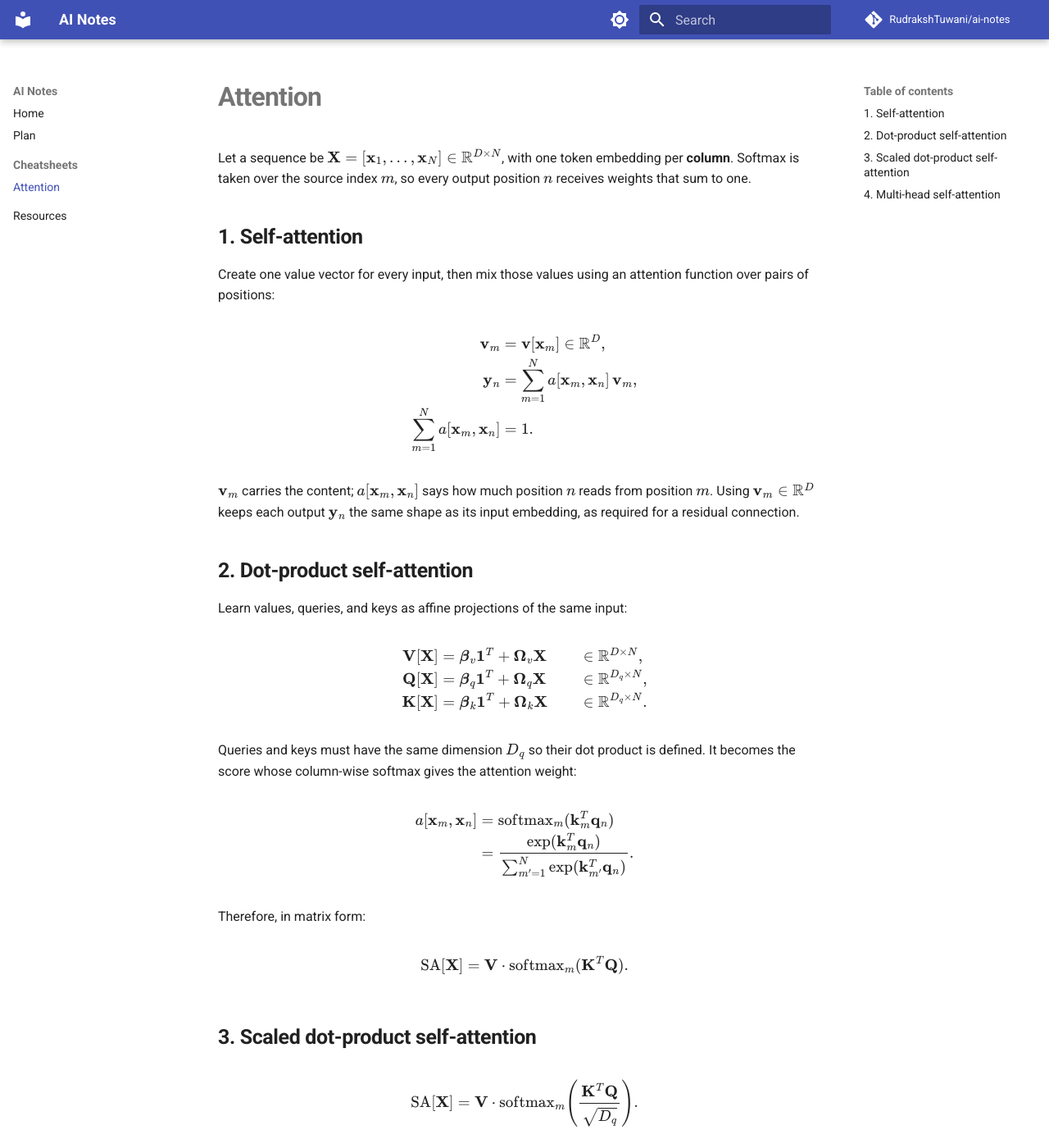
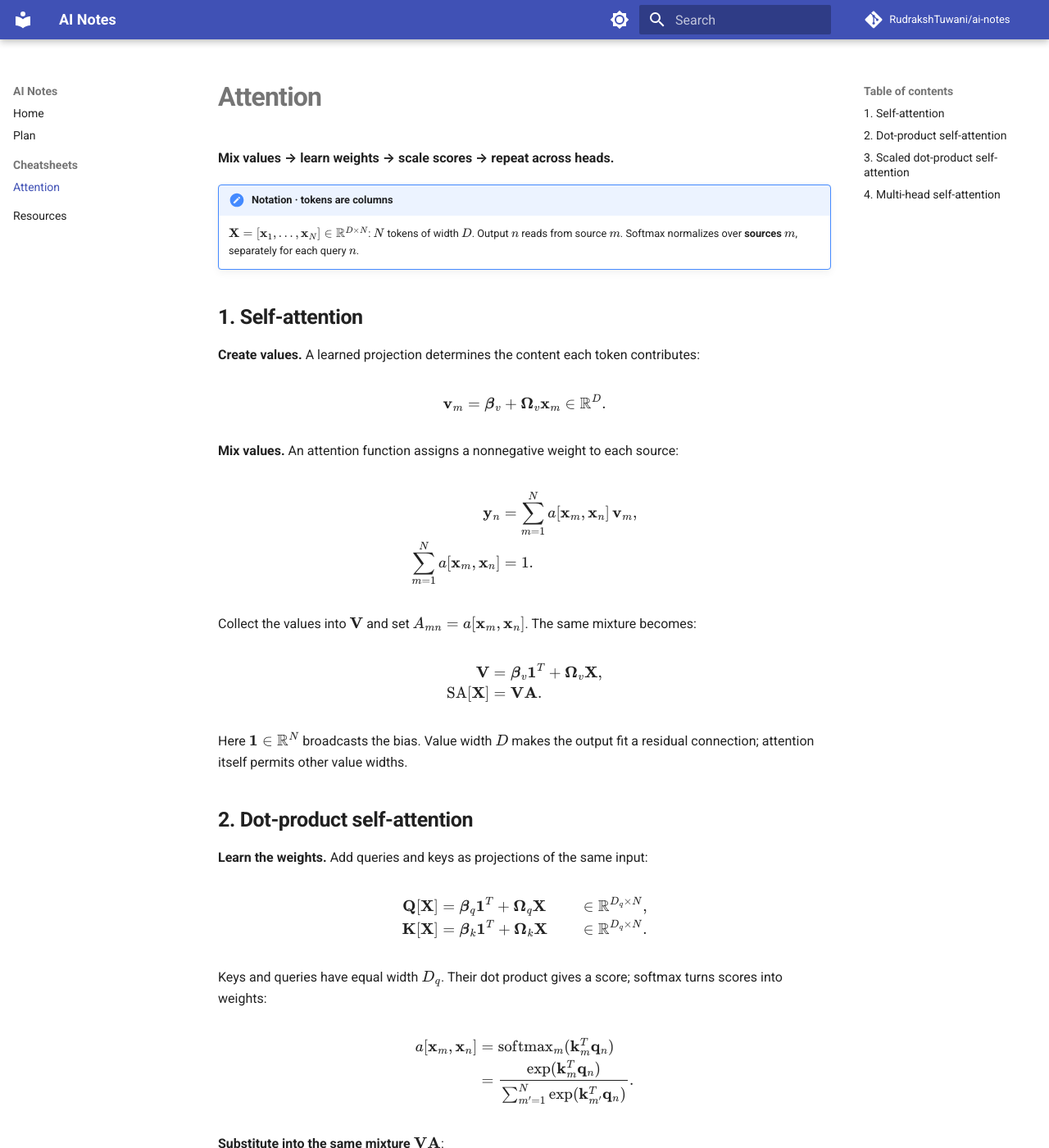
Before and after one commit to RudrakshTuwani/ai-notes, an MkDocs documentation site: the page built from docs/cheatsheets/attention.md, in a window 1280 px wide and 1400 px high. Shown: the whole window at 82% size. Built offline with MkDocs 1.6.1 and Material for MkDocs 9.7.7, drawn with Linux system fonts in a browser that asks for light colours; comment, search, counter and statistics services are not loaded; some of the changed text lies outside the part shown.

Commit message:
Clarify attention cheatsheet progression and callouts

```diff
--- a/docs/cheatsheets/attention.md
+++ b/docs/cheatsheets/attention.md
@@ -1,15 +1,24 @@
 # Attention
 
-Let a sequence be $\mathbf{X}=[\mathbf{x}_1,\ldots,\mathbf{x}_N]\in\mathbb{R}^{D\times N}$, with one token embedding per **column**. Softmax is taken over the source index $m$, so every output position $n$ receives weights that sum to one.
+**Mix values → learn weights → scale scores → repeat across heads.**
+
+!!! note "Notation · tokens are columns"
+
+    $\mathbf{X}=[\mathbf{x}_1,\ldots,\mathbf{x}_N]\in\mathbb{R}^{D\times N}$: $N$ tokens of width $D$. Output $n$ reads from source $m$. Softmax normalizes over **sources $m$**, separately for each query $n$.
 
 ## 1. Self-attention
 
-Create one value vector for every input, then mix those values using an attention function over pairs of positions:
+**Create values.** A learned projection determines the content each token contributes:
+
+$$
+\mathbf{v}_m=\boldsymbol{\beta}_v+\boldsymbol{\Omega}_v\mathbf{x}_m
+\in\mathbb{R}^{D}.
+$$
+
+**Mix values.** An attention function assigns a nonnegative weight to each source:
 
 $$
 \begin{aligned}
-\mathbf{v}_m
-  &=\mathbf{v}[\mathbf{x}_m]\in\mathbb{R}^{D},\\
 \mathbf{y}_n
   &=\sum_{m=1}^{N}a[\mathbf{x}_m,\mathbf{x}_n]\,\mathbf{v}_m,\\
 \sum_{m=1}^{N}a[\mathbf{x}_m,\mathbf{x}_n]
@@ -17,21 +26,29 @@ $$
 \end{aligned}
 $$
 
-$\mathbf{v}_m$ carries the content; $a[\mathbf{x}_m,\mathbf{x}_n]$ says how much position $n$ reads from position $m$. Using $\mathbf{v}_m\in\mathbb{R}^{D}$ keeps each output $\mathbf{y}_n$ the same shape as its input embedding, as required for a residual connection.
+Collect the values into $\mathbf{V}$ and set $A_{mn}=a[\mathbf{x}_m,\mathbf{x}_n]$. The same mixture becomes:
+
+$$
+\begin{aligned}
+\mathbf{V}&=\boldsymbol{\beta}_v\mathbf{1}^{T}+\boldsymbol{\Omega}_v\mathbf{X},\\
+\operatorname{SA}[\mathbf{X}]&=\mathbf{V}\mathbf{A}.
+\end{aligned}
+$$
+
+Here $\mathbf{1}\in\mathbb{R}^{N}$ broadcasts the bias. Value width $D$ makes the output fit a residual connection; attention itself permits other value widths.
 
 ## 2. Dot-product self-attention
 
-Learn values, queries, and keys as affine projections of the same input:
+**Learn the weights.** Add queries and keys as projections of the same input:
 
 $$
 \begin{aligned}
-\mathbf{V}[\mathbf{X}] &= \boldsymbol{\beta}_v\mathbf{1}^{T}+\boldsymbol{\Omega}_v\mathbf{X} &&\in\mathbb{R}^{D\times N},\\
 \mathbf{Q}[\mathbf{X}] &= \boldsymbol{\beta}_q\mathbf{1}^{T}+\boldsymbol{\Omega}_q\mathbf{X} &&\in\mathbb{R}^{D_q\times N},\\
 \mathbf{K}[\mathbf{X}] &= \boldsymbol{\beta}_k\mathbf{1}^{T}+\boldsymbol{\Omega}_k\mathbf{X} &&\in\mathbb{R}^{D_q\times N}.
 \end{aligned}
 $$
 
-Queries and keys must have the same dimension $D_q$ so their dot product is defined. It becomes the score whose column-wise softmax gives the attention weight:
+Keys and queries have equal width $D_q$. Their dot product gives a score; softmax turns scores into weights:
 
 $$
 \begin{aligned}
@@ -42,14 +59,20 @@ a[\mathbf{x}_m,\mathbf{x}_n]
 \end{aligned}
 $$
 
-Therefore, in matrix form:
+**Substitute into the same mixture** $\mathbf{V}\mathbf{A}$:
 
 $$
 \operatorname{SA}[\mathbf{X}]
 =\mathbf{V}\cdot\operatorname{softmax}_{m}(\mathbf{K}^{T}\mathbf{Q}).
 $$
 
+!!! tip "Shape check"
+
+    Scores and weights are $N\times N$. Multiplying by values gives $(D\times N)(N\times N)\rightarrow D\times N$.
+
 ## 3. Scaled dot-product self-attention
+
+**Change only the score:** divide each query–key dot product by $\sqrt{D_q}$.
 
 $$
 \operatorname{SA}[\mathbf{X}]
@@ -58,24 +81,31 @@ $$
 \right).
 $$
 
-The $\sqrt{D_q}$ divisor keeps dot-product magnitudes roughly stable as the query/key width grows, helping prevent softmax from saturating.
+With independent, unit-variance components, dot-product variance grows with $D_q$; this scaling keeps it stable and helps prevent softmax saturation.
 
 ## 4. Multi-head self-attention
 
-Use $H$ independently learned attention heads. Typically $H$ divides $D$, giving each head width $d_h=D/H$:
+**Repeat scaled attention $H$ times.** Typically $H$ divides $D$, giving each head width $d_h=D/H$. Each head projects the full input independently:
 
 $$
 \begin{aligned}
 \mathbf{V}_h &= \boldsymbol{\beta}_{vh}\mathbf{1}^{T}+\boldsymbol{\Omega}_{vh}\mathbf{X},\\
 \mathbf{Q}_h &= \boldsymbol{\beta}_{qh}\mathbf{1}^{T}+\boldsymbol{\Omega}_{qh}\mathbf{X},\\
-\mathbf{K}_h &= \boldsymbol{\beta}_{kh}\mathbf{1}^{T}+\boldsymbol{\Omega}_{kh}\mathbf{X},\\
+\mathbf{K}_h &= \boldsymbol{\beta}_{kh}\mathbf{1}^{T}+\boldsymbol{\Omega}_{kh}\mathbf{X}.
+\end{aligned}
+$$
+
+All three matrices are $d_h\times N$. Apply the previous step per head:
+
+$$
+\begin{aligned}
 \mathbf{Y}_h &= \mathbf{V}_h\cdot\operatorname{softmax}_{m}\!\left(
 \frac{\mathbf{K}_h^{T}\mathbf{Q}_h}{\sqrt{d_h}}
 \right) \in \mathbb{R}^{d_h\times N}.
 \end{aligned}
 $$
 
-Concatenate all head outputs along the feature dimension, then mix them with one final learned linear transform:
+**Concatenate, then mix heads.** Stack the outputs along the feature dimension and apply a final projection:
 
 $$
 \operatorname{MHSA}[\mathbf{X}]
--- a/mkdocs.yml
+++ b/mkdocs.yml
@@ -39,6 +39,7 @@ nav:
   - Resources: resources.md
 
 markdown_extensions:
+  - admonition
   - attr_list
   - md_in_html
   - pymdownx.arithmatex:
```
